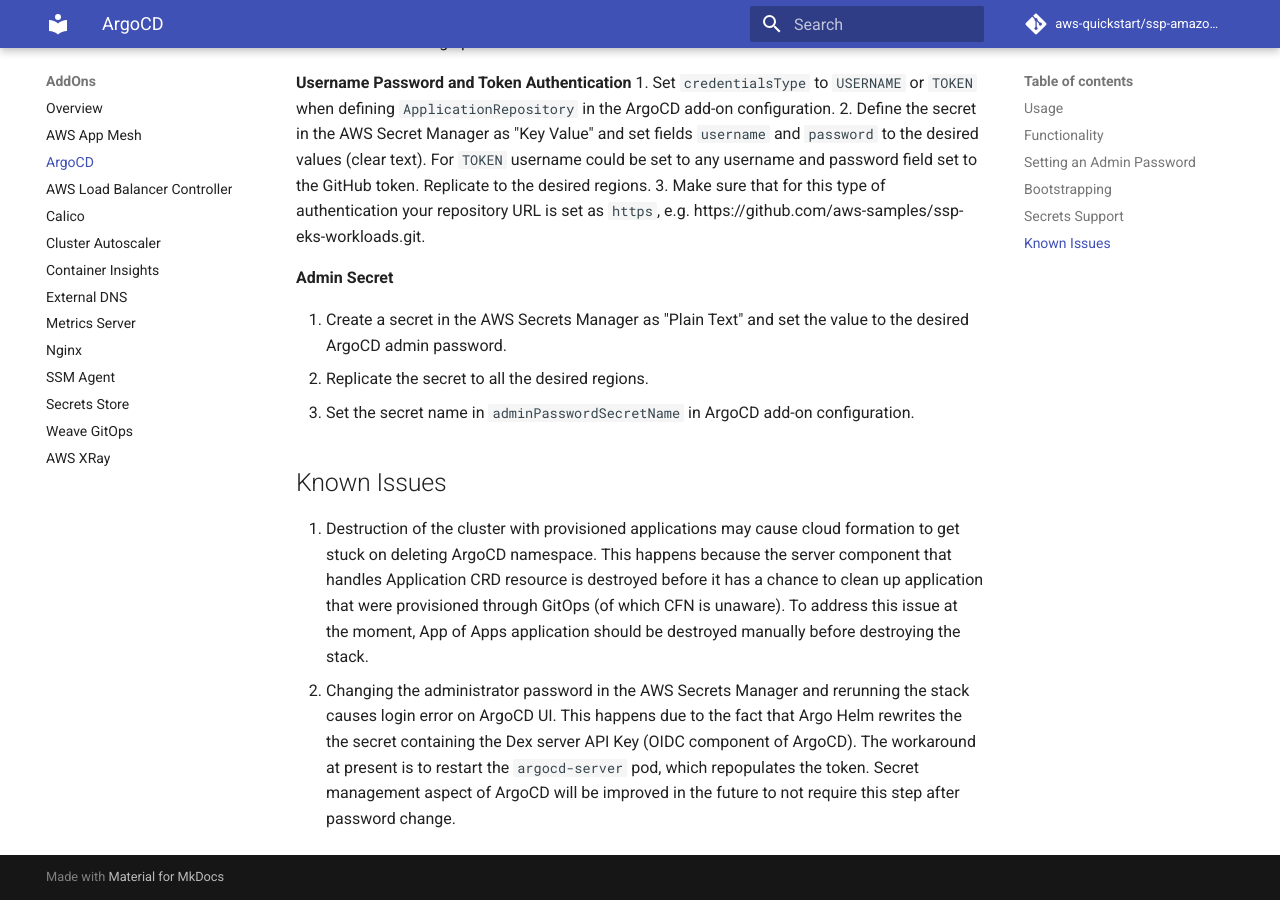
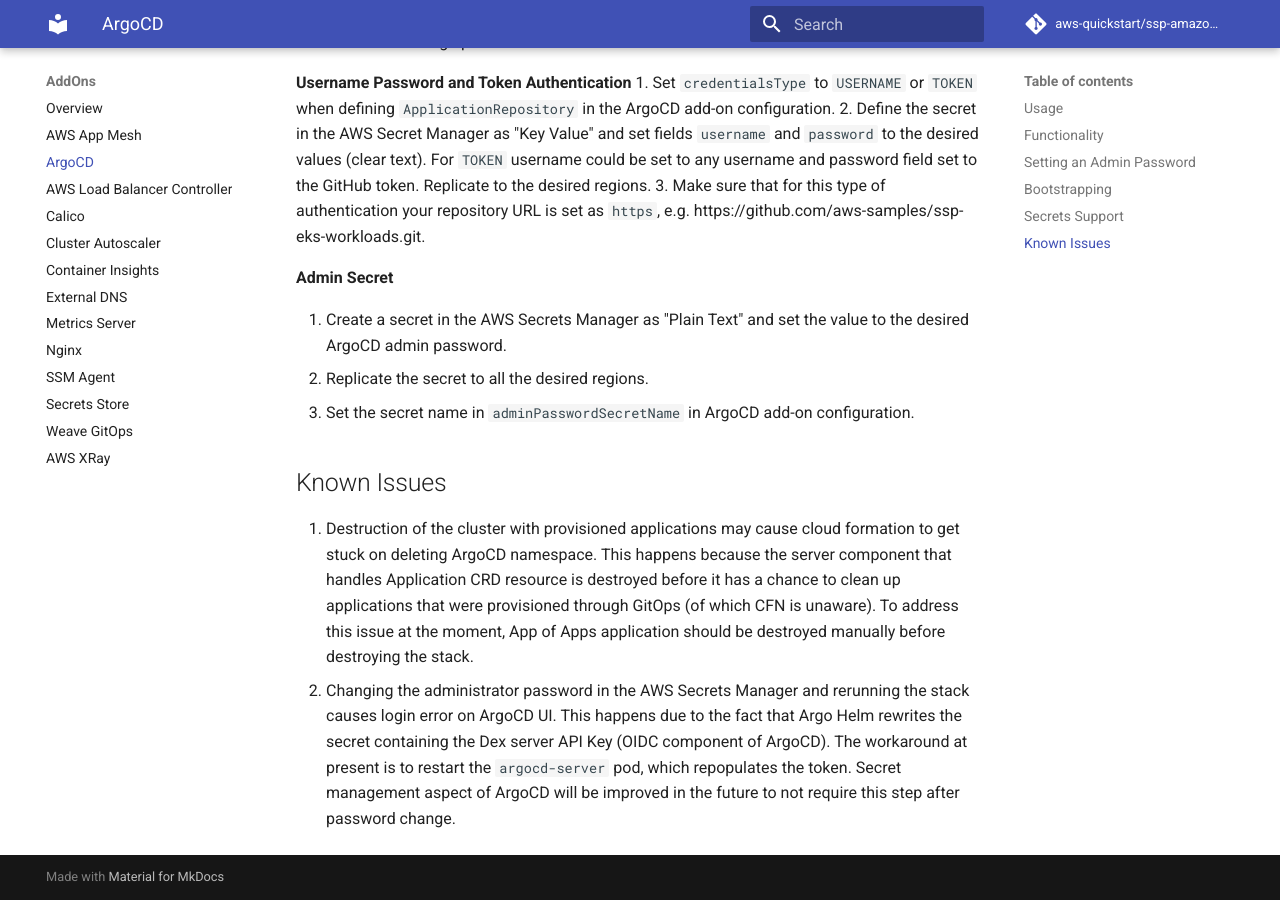
Before and after one commit to aws-quickstart/cdk-eks-blueprints, an MkDocs documentation site: the page built from docs/addons/argo-cd.md, in a window 1280 px wide and 900 px high, scrolled down 3719 px. Built offline with MkDocs 1.6.1 and Material for MkDocs 9.7.7, drawn with Linux system fonts in a browser that asks for light colours; comment, search, counter and statistics services are not loaded; some of the changed text lies outside the part shown.

Commit message:
Fixing doc issues

```diff
--- a/docs/addons/argo-cd.md
+++ b/docs/addons/argo-cd.md
@@ -139,5 +139,5 @@
 
 ## Known Issues
 
-1. Destruction of the cluster with provisioned applications may cause cloud formation to get stuck on deleting ArgoCD namespace. This happens because the server component that handles Application CRD resource is destroyed before it has a chance to clean up application that were provisioned through GitOps (of which CFN is unaware). To address this issue at the moment, App of Apps application should be destroyed manually before destroying the stack.
-2. Changing the administrator password in the AWS Secrets Manager and rerunning the stack causes login error on ArgoCD UI. This happens due to the fact that Argo Helm rewrites the the secret containing the Dex server API Key (OIDC component of ArgoCD). The workaround at present is to restart the `argocd-server` pod, which repopulates the token. Secret management aspect of ArgoCD will be improved in the future to not require this step after password change.
+1. Destruction of the cluster with provisioned applications may cause cloud formation to get stuck on deleting ArgoCD namespace. This happens because the server component that handles Application CRD resource is destroyed before it has a chance to clean up applications that were provisioned through GitOps (of which CFN is unaware). To address this issue at the moment, App of Apps application should be destroyed manually before destroying the stack.
+2. Changing the administrator password in the AWS Secrets Manager and rerunning the stack causes login error on ArgoCD UI. This happens due to the fact that Argo Helm rewrites the secret containing the Dex server API Key (OIDC component of ArgoCD). The workaround at present is to restart the `argocd-server` pod, which repopulates the token. Secret management aspect of ArgoCD will be improved in the future to not require this step after password change.
```
Also changed, not shown: other parts of docs/addons/argo-cd.md (+1 -1 lines), docs/addons/external-dns.md (+1 -1 lines).
